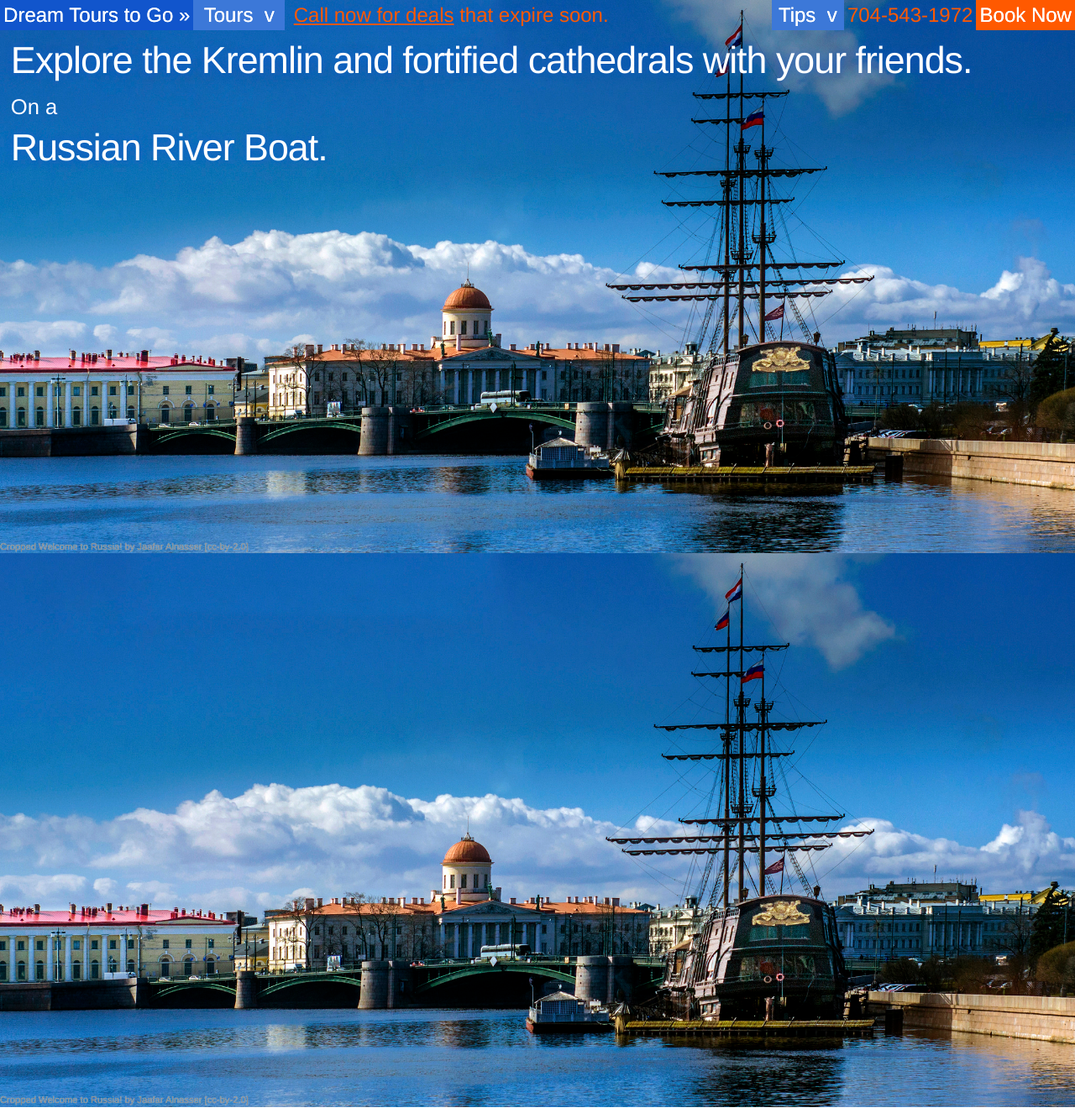
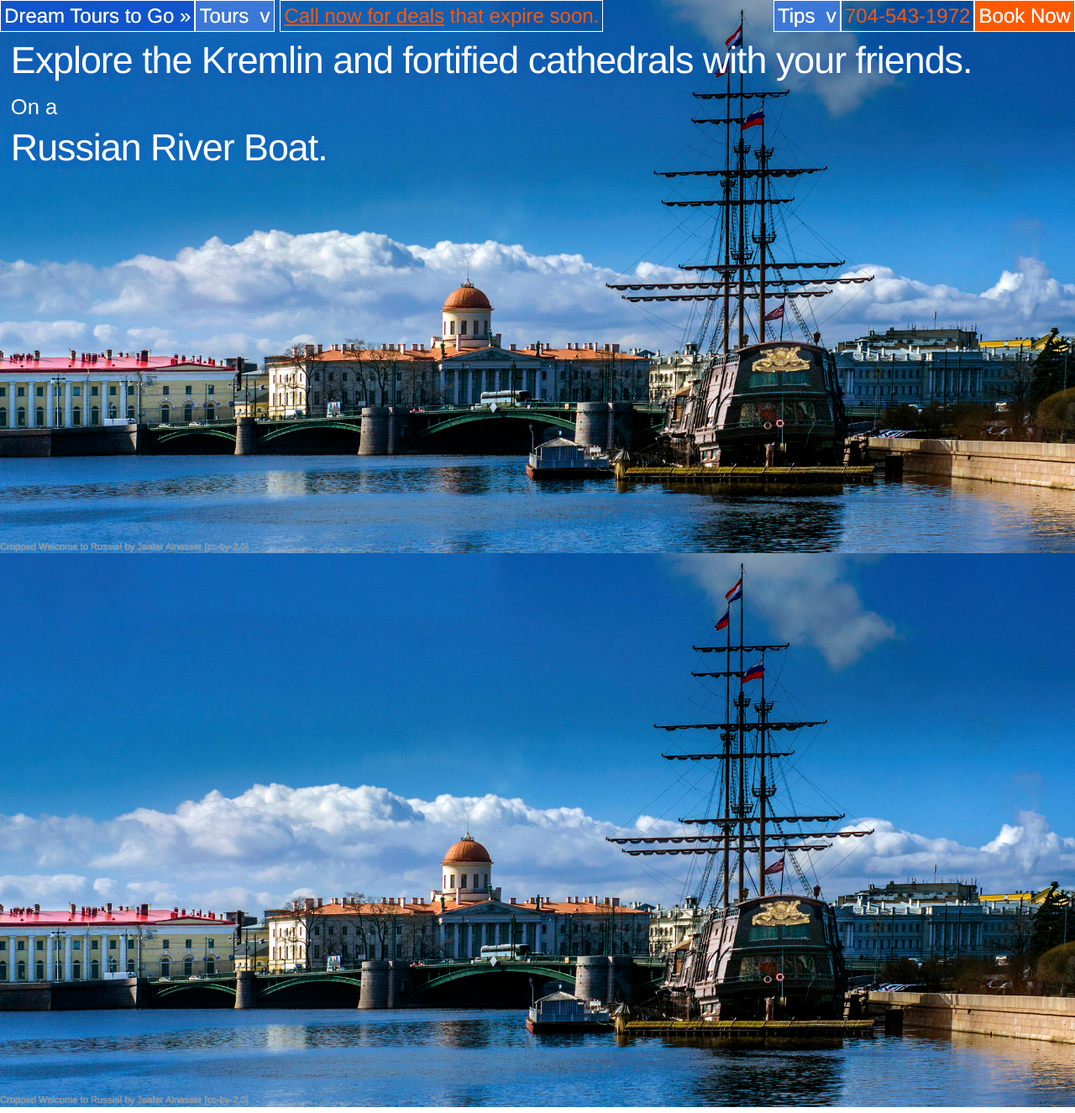
Before and after one commit to mifran/dream-tours-to-go, a Jekyll site: the page built from index.markdown, in a window 1280 px wide and 1326 px high. Shown: the whole window at 84% size. Built offline with Jekyll 4.4.1, drawn with Linux system fonts in a browser that asks for light colours; nearby versions of some CDN libraries; some web fonts are replaced.

Commit message:
add borders to menu

```diff
--- a/_layouts/default.html
+++ b/_layouts/default.html
@@ -33,23 +33,22 @@
 
 <div class="menu-full"><div class="menu-part menu-part-1"><div class="level-1-button action">
 <a href="index.html">Dream Tours to Go</a> »
-        </div><div class="level-2-button action"><div class="level-2-button action menu" id="tours">
+        </div><div class="level-2-button action menu" id="tours">
   <ul class="no-js">
     <li>
-      <div class="level-2-button action"><a href="#" class="clicker">{{ page.tours-button }}</a></div>
+      <a href="#" class="drop-down">{{ page.tours-button }}</a>
       <ul>
         <li><a href="russia-river-boat-group-escorted-tour.html">Russia</a></li>
         <li><a href="/rhine.html">Rhine</a></li>
       </ul>
     </li>
-  </ul>
-</div></div>
+  </ul></div>
 <div class="promo-box action">
 <a href="russia-river-boat-group-escorted-tour.html">Call now for deals</a> that expire soon.
         </div></div><div class="menu-part menu-part-2"><div class="level-2-button action menu2" id="tips">
   <ul class="no-js">
     <li>
-      <div class="level-2-button action"><a href="#" class="clicker">Tips&nbsp;&nbsp;v</a></div>
+      <a href="#" class="drop-down">Tips&nbsp;&nbsp;v</a>
       <ul>
         <li><a href="russia-river-boat-group-escorted-tour.html">Text</a></li>
         <li><a href="/rhine.html">Text2</a></li>
--- a/stylesheets/stylesheet.css
+++ b/stylesheets/stylesheet.css
@@ -45,6 +45,7 @@
   padding-right: .17em;
   color: #ffffff;
   display: inline-block;
+  border: solid 1px #fff;
 }
 .level-1-button {
   top: 0px;
@@ -55,8 +56,13 @@
 }
 .menu ul, .menu2 ul {position:relative;}
 .menu ul li, .menu2 ul li {position:relative;list-style:none;cursor:pointer;}
-.menu ul li ul, .menu2 ul li ul  {position:absolute;left:0;right:0;}
-.menu ul .clicker, .menu2 ul .clicker {position:relative;}
+.menu ul li ul, .menu2 ul li ul  {
+  position:absolute;
+  left:0;
+  right:0;
+  border: solid 1px #fff;
+}
+.menu ul .drop-down, .menu2 ul .drop-down {position:relative;}
 .menu img, .menu2 img  {position:absolute;top:9px;left:12px;}
 .menu ul li a, .menu2 ul li a {transition:background-color 0.2s ease-in-out;-webkit-transition:background-color 0.2s ease-in-out;
 -moz-transition:background-color 0.2s ease-in-out;display:block;}
```
Also changed, not shown: other parts of _layouts/default.html (+4 -4 lines).
